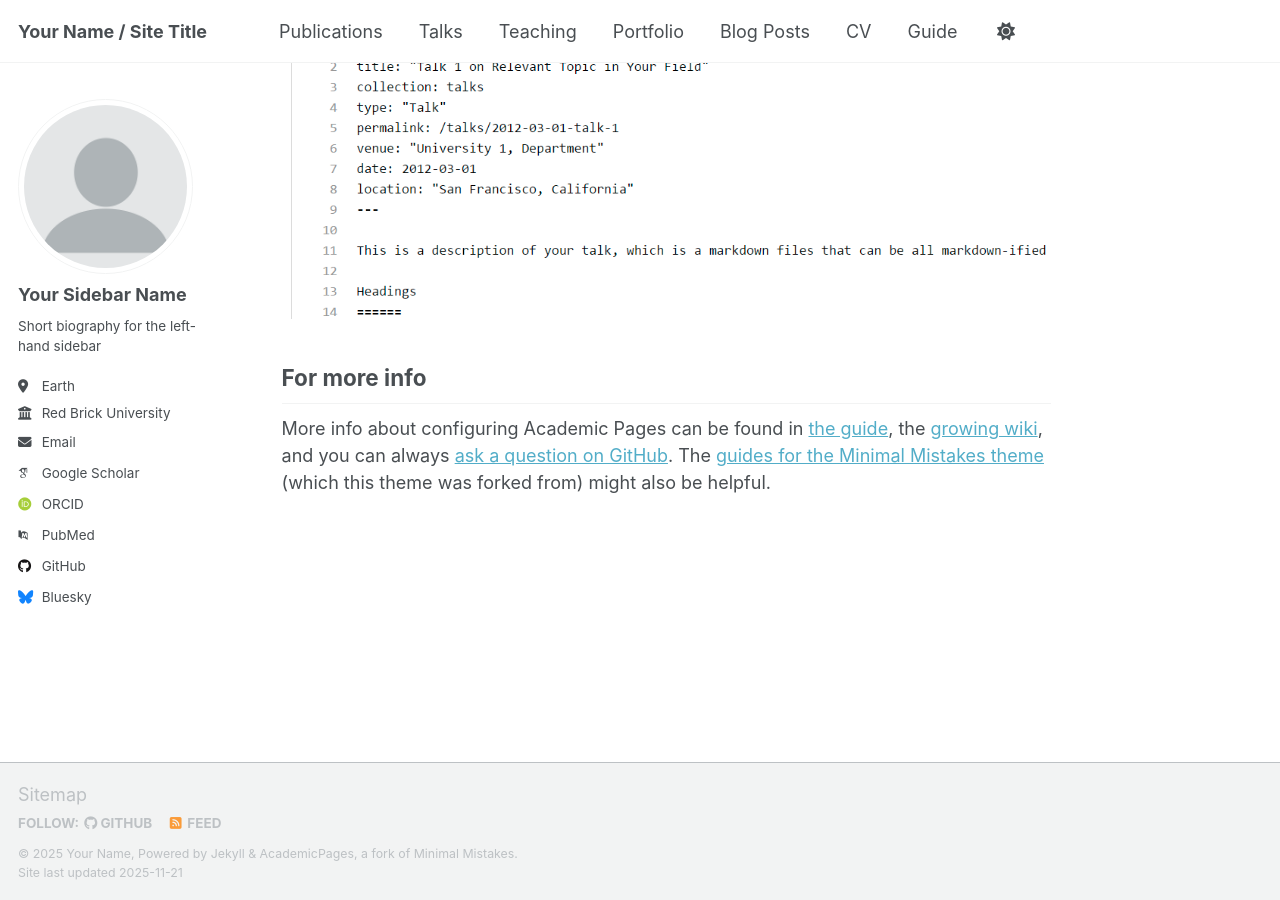
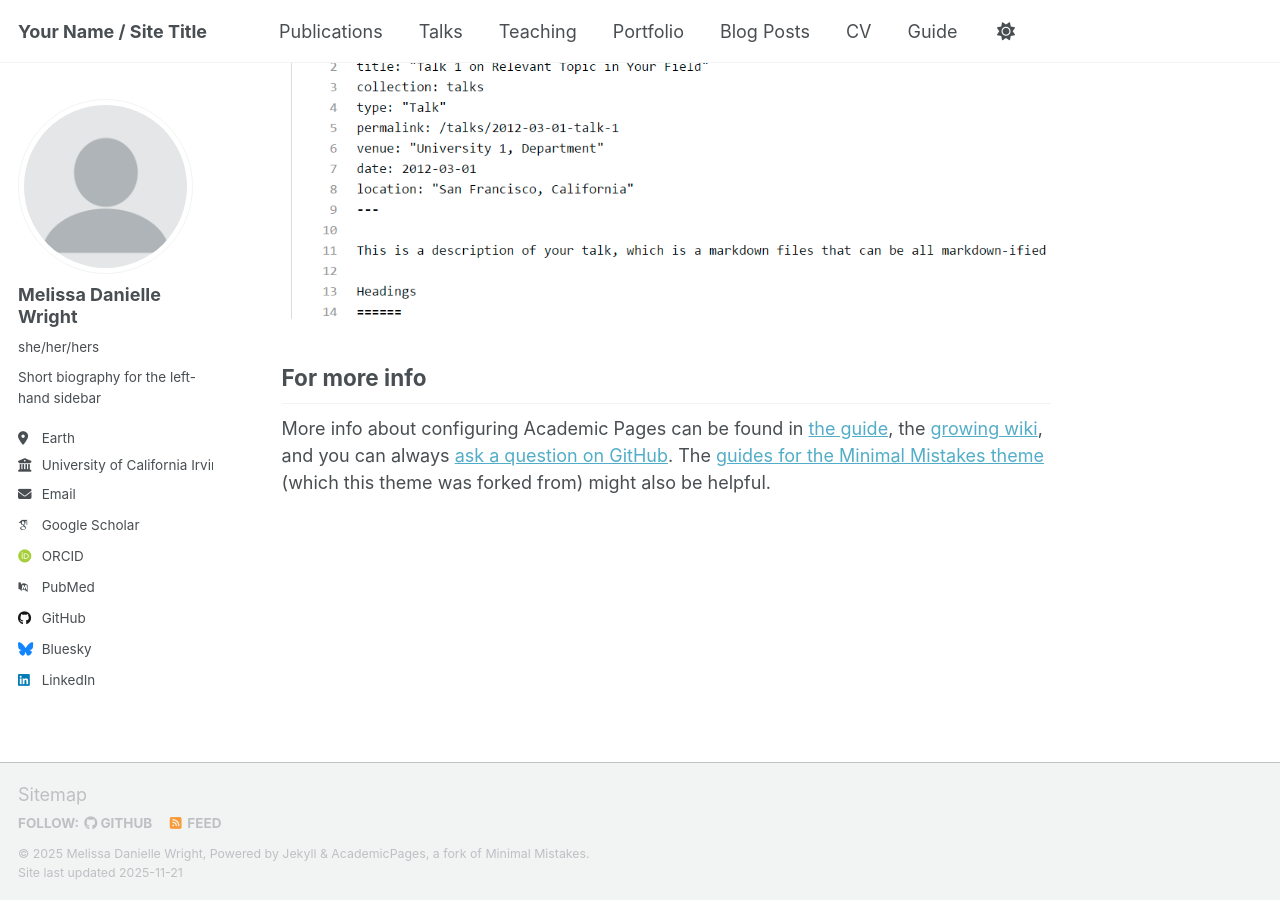
Before and after one commit to melissadwright/melissa-danielle-wright.github.io, a Jekyll site: the page built from _pages/about.md, in a window 1280 px wide and 900 px high, scrolled down 2880 px. Built offline with Jekyll 4.4.1, drawn with Linux system fonts in a browser that asks for light colours; some web fonts are replaced; a script that is not in the unit is left out.

Commit message:
Update _config.yml

```diff
--- a/_config.yml
+++ b/_config.yml
@@ -11,12 +11,12 @@ locale                   : "en-US"
 site_theme               : "default" # Currently available options are "default", "air"
 title                    : "Your Name / Site Title"
 title_separator          : "-"
-name                     : &name "Your Name"
+name                     : &name "Melissa Danielle Wright"
 description              : &description "Your Name's academic portfolio"   # Update this with a general description of your site, this is the default if not overridden by a page
-url                      : https://academicpages.github.io # The base hostname & protocol for your site e.g. "https://[your GitHub username].github.io",
+url                      : https://melissa-danielle-wright.github.io # The base hostname & protocol for your site e.g. "https://[your GitHub username].github.io",
                                                            # or if you already have some other page hosted on Github then use "https://[your GitHub username].github.io/[Your Repo Name]"
 baseurl                  : "" # the subpath of your site, e.g. "/blog"
-repository               : "academicpages/academicpages.github.io"
+repository               : "melissadwright/melissa-danielle-wright.github.io"
 
 # Site Author - The following control what appear as part of the author content on the side bar.
 #               If a field is blank the icon and link will not appear, otherwise it will be shown.
@@ -24,13 +24,13 @@ repository               : "academicpages/academicpages.github.io"
 author:
   # Biographic information
   avatar           : "profile.png"
-  name             : "Your Sidebar Name"
-  pronouns         : # example: "she/her"
+  name             : "Melissa Danielle Wright"
+  pronouns         : "she/her/hers"
   bio              : "Short biography for the left-hand sidebar"
   location         : "Earth"
-  employer         : "Red Brick University"
+  employer         : "University of California Irvine"
   uri              : # URL
-  email            : "none@example.org"
+  email            : "melissdw@uci.edu"
 
   # Academic websites
   academia         : # URL
@@ -63,7 +63,7 @@ author:
   keybase          : # Username
   instagram        : # Username
   lastfm           : # Username
-  linkedin         : # Username
+  linkedin         : "https://www.linkedin.com/in/melissa-danielle-wright-mat-705a66377/"
   mastodon         : # URL
   medium           : # URL
   pinterest        : # Username
```
